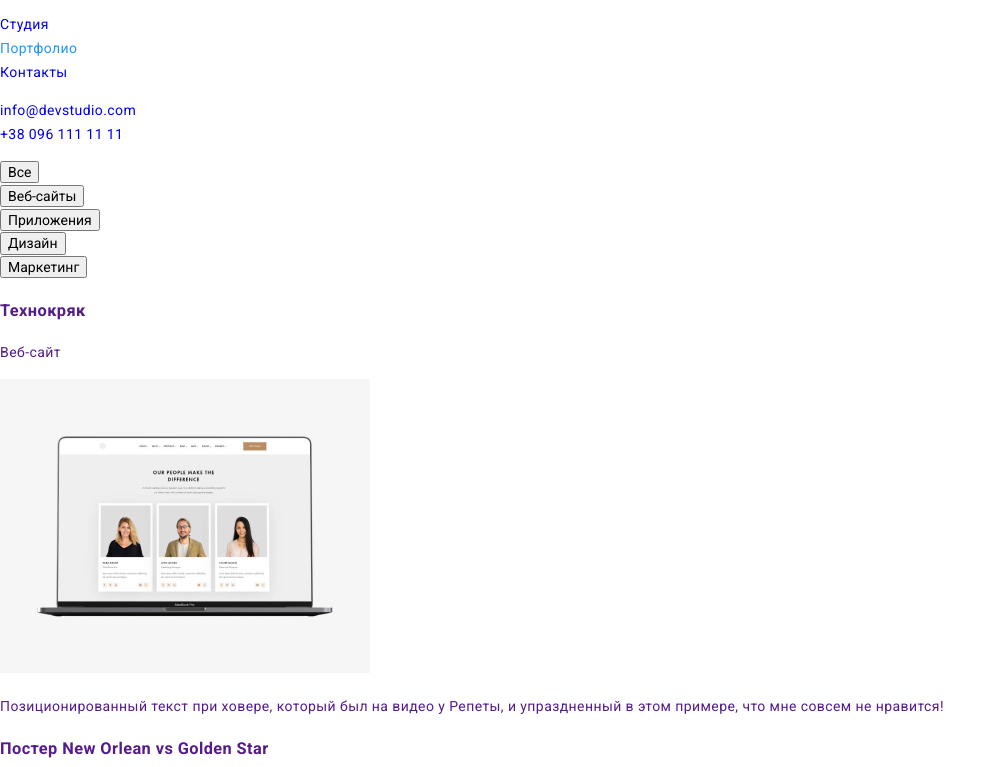
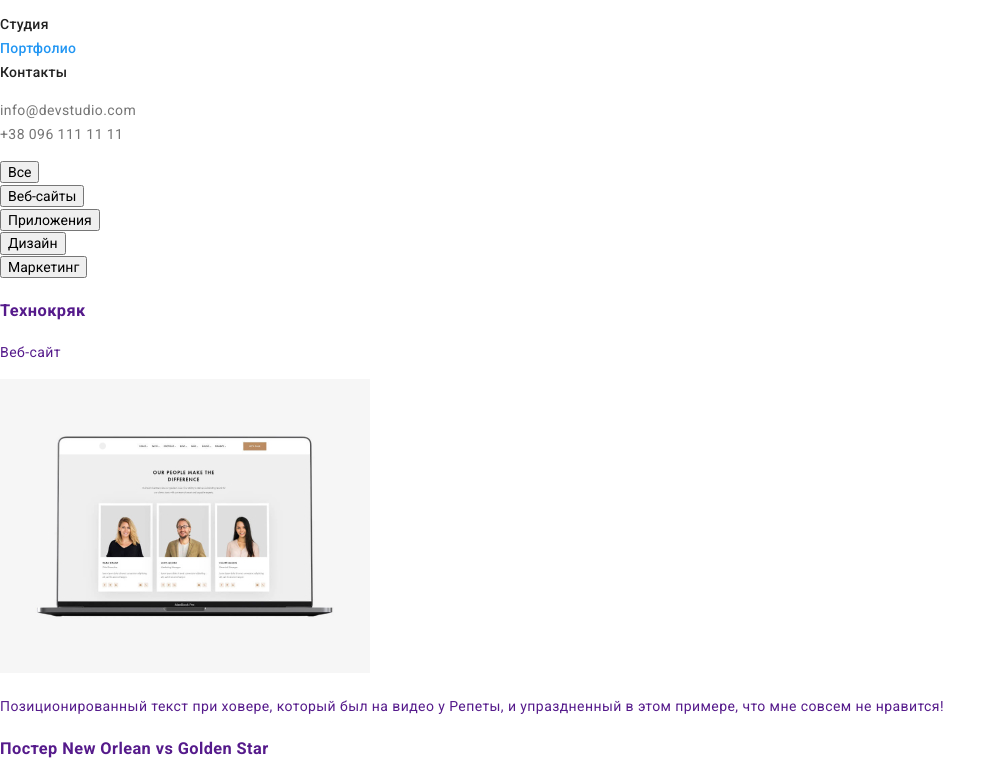
Before and after one commit to cheestick/goit-markup-hw-02, a plain HTML site: page pages/portfolio.html in a window 1280 px wide. Shown: the part 33-800 px from the top of the page, without its empty margins (0-1006 px from the left). Drawn offline with nearby package versions, Linux system fonts and the light colour scheme.

Commit message:
navigation were stylized according to the design

```diff
--- a/css/style.css
+++ b/css/style.css
@@ -16,6 +16,7 @@
   --logo-font-white: #ffffff;
   --lightondark-text-color: #ffffff;
   --main-heading-color: #212121;
+  --nav-color: #212121;
   --main-text-color: #757575;
   --footer-contacts-color: rgba(255, 255, 255, 0.6);
 }
@@ -81,3 +82,36 @@ body {
 .address .email:visited {
   color: var(--footer-contacts-color);
 }
+
+/* navigation */
+.navigation .link,
+.navigation .link:visited,
+.contacts-link .link,
+.contacts-link .link:visited {
+  font-family: inherit;
+  font-weight: 500;
+  font-size: 14px;
+  line-height: 1.14;
+  letter-spacing: 0.02em;
+}
+
+.pages-list .link {
+  color: var(--nav-color);
+}
+
+.contacts-list .link {
+  color: var(--main-text-color);
+}
+
+.pages-list .link:hover,
+.pages-list .link:focus,
+.contacts-list .link:hover,
+.contacts-list .link:focus {
+  color: var(--current-page-color);
+}
+
+.link.current-page {
+  color: var(--current-page-color);
+}
+
+/* hero section */
--- a/pages/portfolio.html
+++ b/pages/portfolio.html
@@ -15,24 +15,22 @@
   <body>
     <!-- navigation and contact information -->
     <header>
-      <nav>
-        <a class="logo link-reset"
-          href="../index.html"
-          aria-label="логотип компании WebStudio"
-          lang="en"
-          ><span class="web">Web</span>Studio</a
-        >
-        <ul class="list-reset">
-          <li><a class="link-reset" href="../index.html">Студия</a></li>
-          <li><a class="link-reset current-page" href="./portfolio.html">Портфолио</a></li>
-          <li><a class="link-reset" href="#">Контакты</a></li>
+      <nav class="navigation">
+        <a class="logo link-reset" href="../index.html" aria-label="логотип компании WebStudio" lang="en"><span
+            class="web">Web</span>Studio</a>
+        <ul class="pages-list list-reset">
+          <li><a class="link link-reset" href="../index.html">Студия</a></li>
+          <li>
+            <a class="link link-reset current-page" href="./portfolio.html" target="_blank">Портфолио</a>
+          </li>
+          <li><a class="link link-reset" href="">Контакты</a></li>
         </ul>
       </nav>
-      <ul class="list-reset">
+      <ul class="contacts-list list-reset">
         <li>
-          <a class="link-reset" href="mailto:info@devstudio.com" lang="en">info@devstudio.com</a>
+          <a class="link link-reset" href="mailto:info@devstudio.com" lang="en">info@devstudio.com</a>
         </li>
-        <li><a class="link-reset" href="tel:+380961111111">+38 096 111 11 11</a></li>
+        <li><a class="link link-reset" href="tel:+380961111111">+38 096 111 11 11</a></li>
       </ul>
     </header>
     <!-- main portfolio examles and filters container -->
```
Also changed, not shown: index.html (+8 -8 lines).
